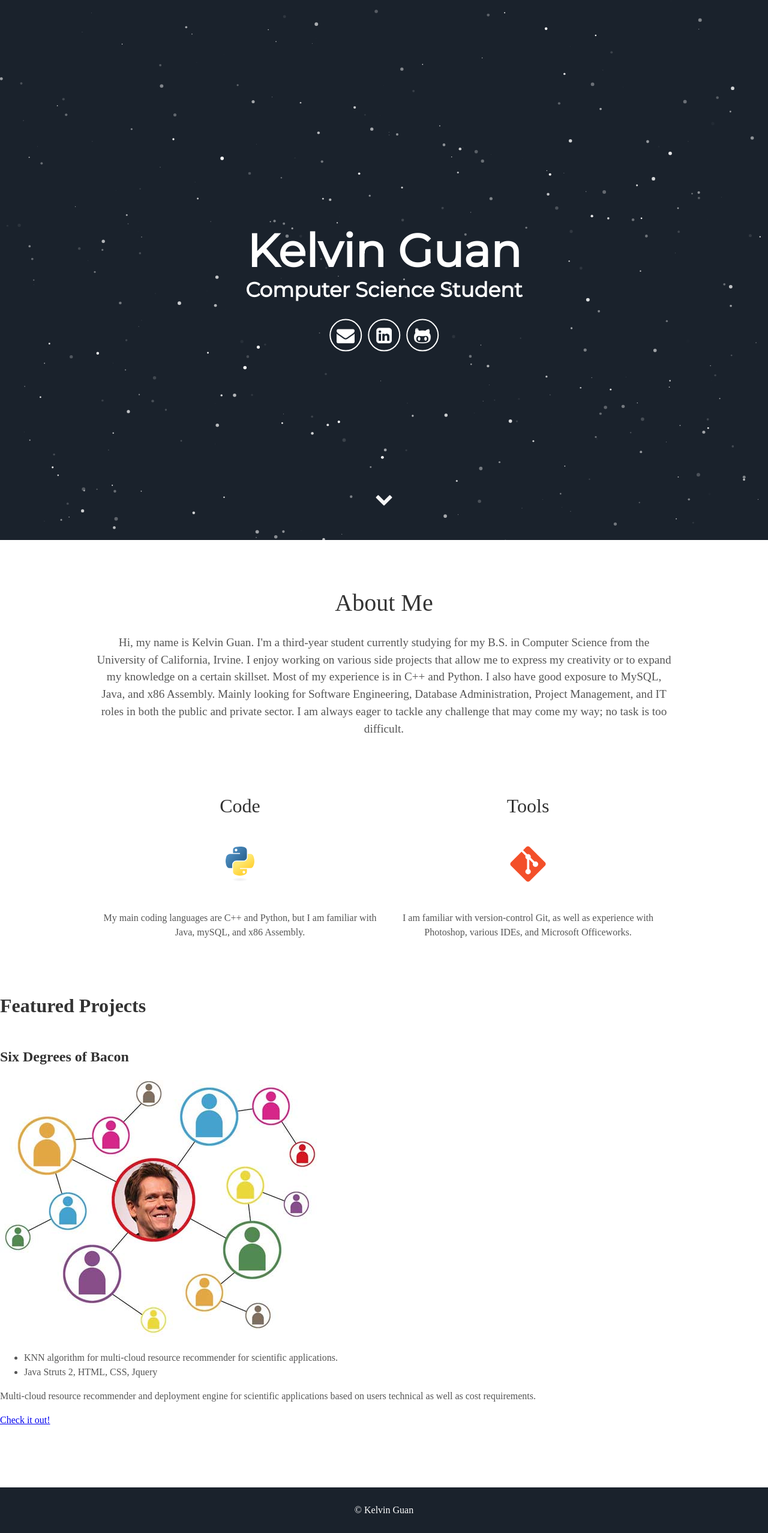
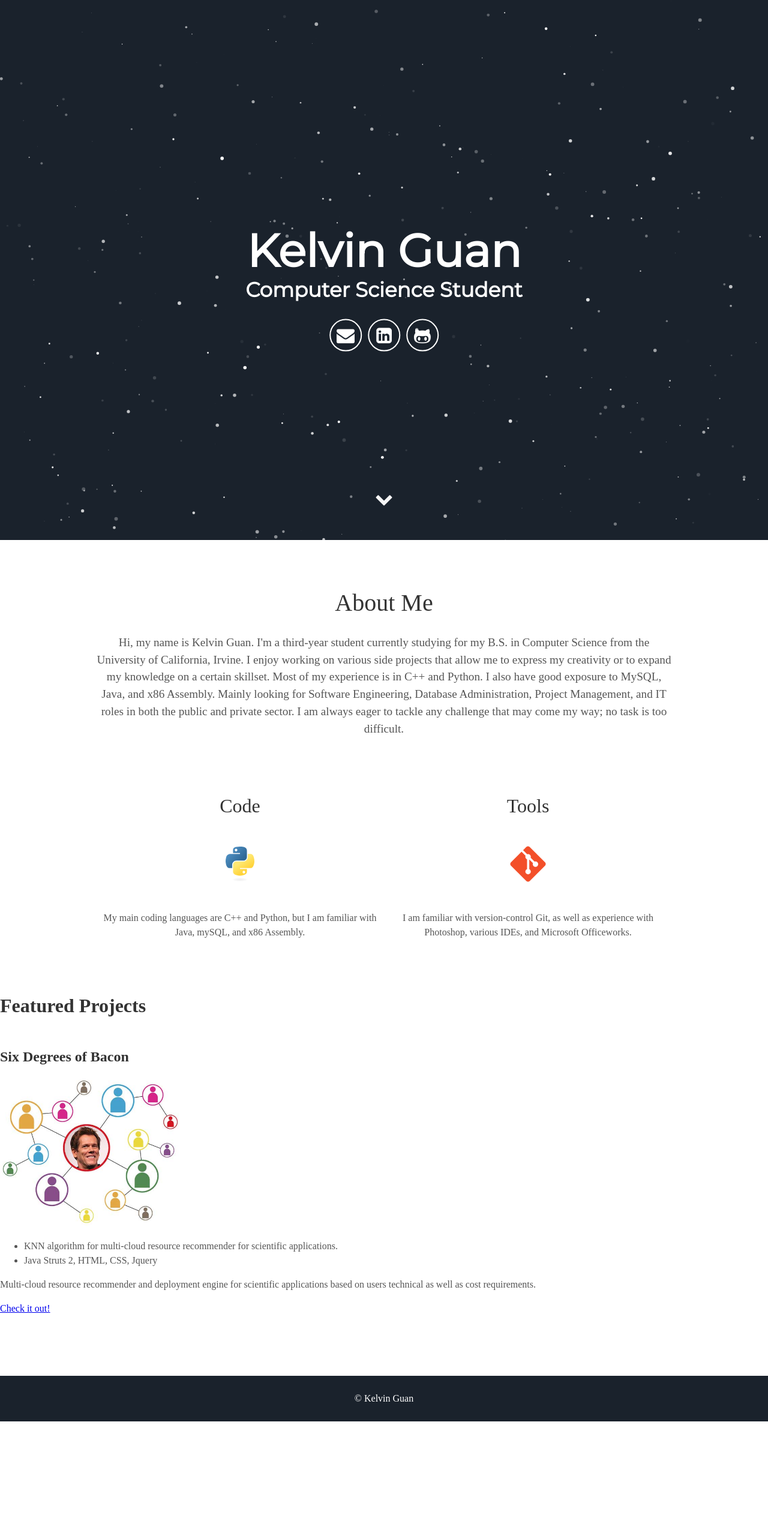
Before and after one commit to kelvinjguan/kelvinjguan.github.io, a Jekyll site: the page built from index.html, in a window 1280 px wide. Shown: the whole page at 60% size. Built offline with Jekyll 4.4.1, drawn with Linux system fonts in a browser that asks for light colours; some web fonts are replaced; after the commit the page ends 2369 px from its top, so only the background shows below that.

Commit message:
Update projects.html

```diff
--- a/_includes/projects.html
+++ b/_includes/projects.html
@@ -7,7 +7,7 @@
     <div class="user-projects js--project-01">
       <h3 class="js--project-title-01"> Six Degrees of Bacon</h3>
       <div class="images-right js--image-right-01">
-        <img alt="mountains" src="{{ "/assets/img/banner.jpg" | prepend: site.baseurl }}" />
+        <img alt="mountains" src="{{ "/assets/img/banner.jpg" | prepend: site.baseurl }}" style="width:300px;"/>
       </div>
       <div class="contents js--content-left-01">
         <ul>
```
